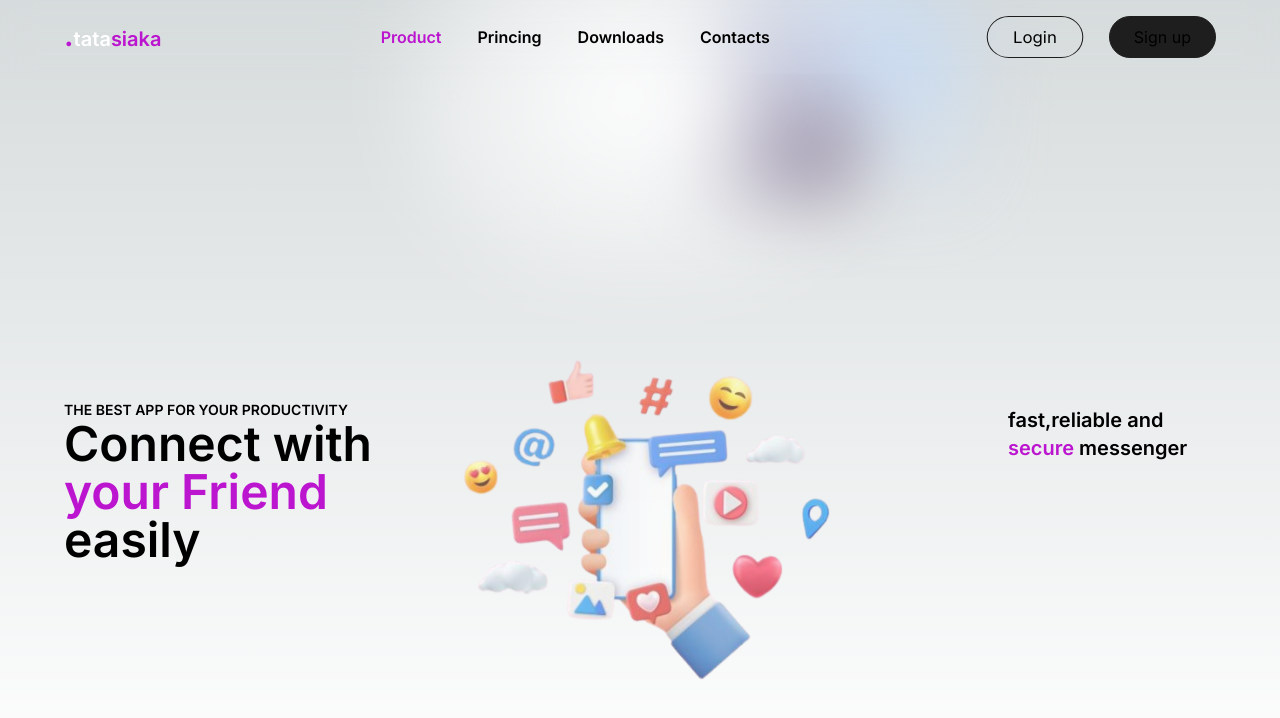
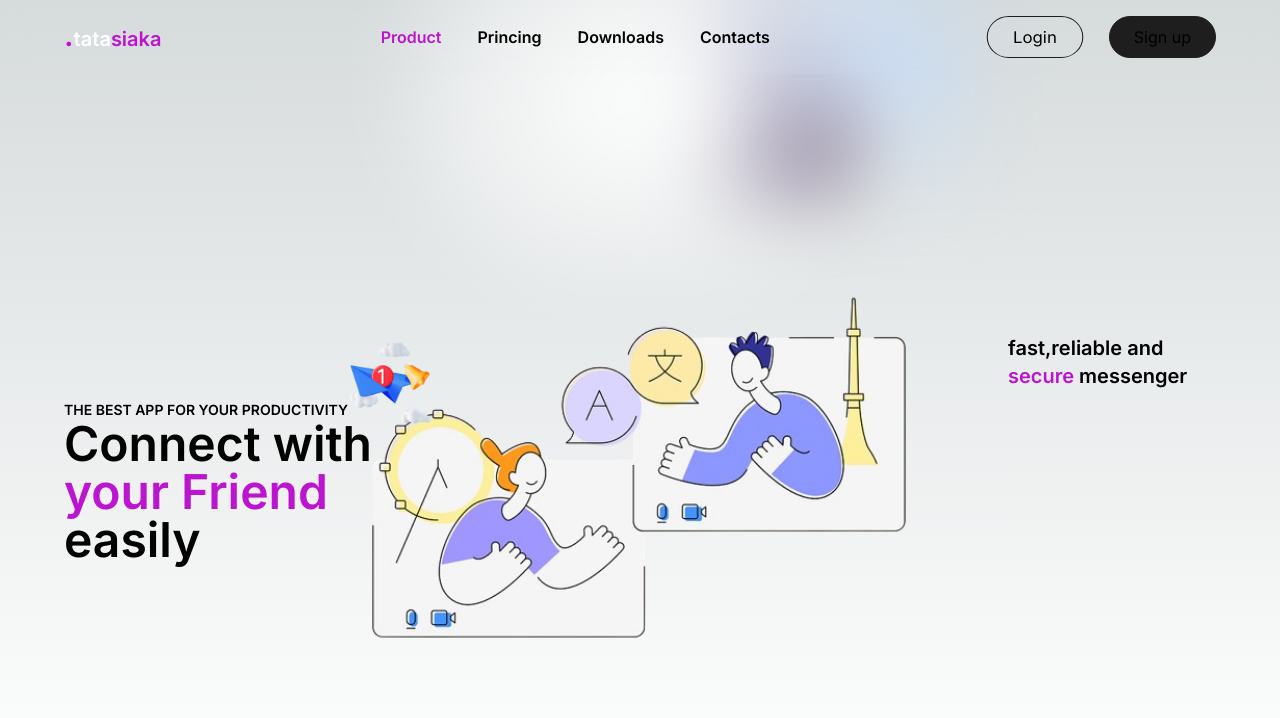
Before and after one commit to rakotoarisonlandry/tatasiaka, a Next.js app: page / in a window 1280 px wide. Shown: the top 718 px of the page. Built offline with nearby package versions, Linux system fonts and the light colour scheme.

Commit message:
Simple Modif

```diff
--- a/components/header/headerContent/HeaderContent.tsx
+++ b/components/header/headerContent/HeaderContent.tsx
@@ -6,14 +6,22 @@ const HeaderContent = () => {
     <div className="flex flex-col space-y-20">
       <div className="">
         <Image
-          src="/header.png"
-          width="500"
+          src="/SMS.png"
+          width="600"
           height="600"
           alt="header illusatraion"
-          className="animate-pulse"
+          className=""
         />
       </div>
 
+      <span className="absolute ">
+        <Image
+          src="/cloud.png"
+          width="100"
+          height="100"
+          alt="header illusatraion"
+        />
+      </span>
       <div className=" absolute right-16 justify-around ">
         <h1 className="text-xl font-semibold w-52">
           fast,reliable and <span className="text-[#BB15CF]">secure</span>{" "}
@@ -21,14 +29,6 @@ const HeaderContent = () => {
         </h1>
       </div>
       <div className=" absolute left-16 top-80 justify-around ">
-        {/* <span>
-          <Image
-            src="/cloud.png"
-            width="50"
-            height="50"
-            alt="header illusatraion"
-          />
-        </span> */}
         <h4 className="uppercase font-semibold text-sm">
           The best app for your productivity
         </h4>
```
